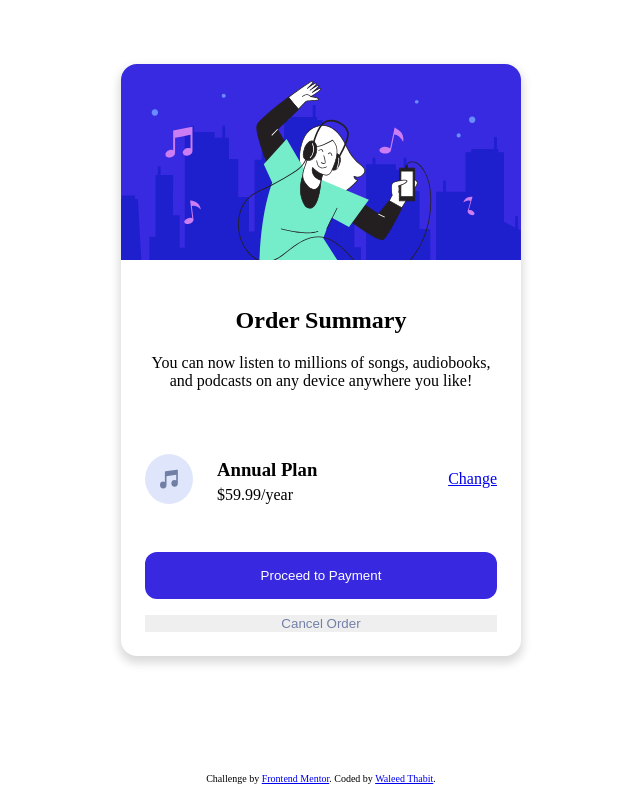
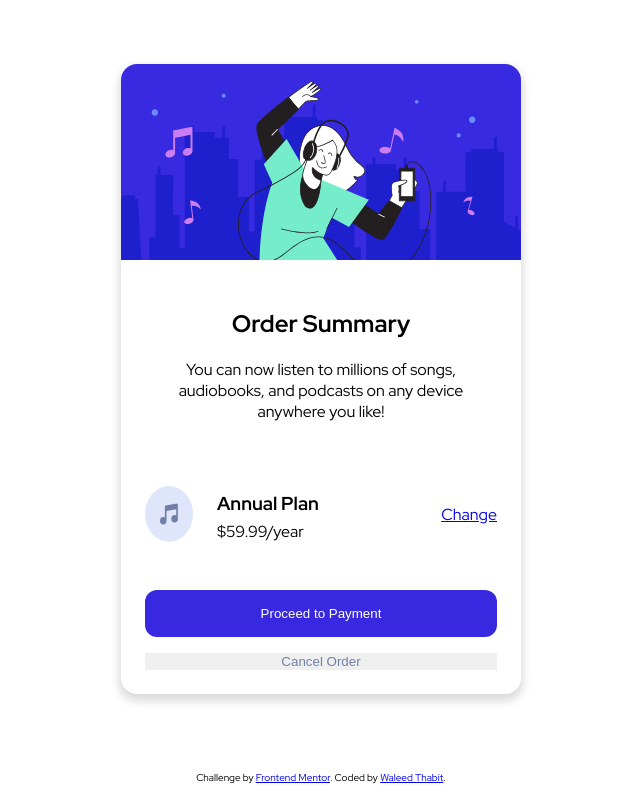
Before and after one commit to waleed-thabit/order-summary, a plain HTML site: page index.html in a window 1280 px wide. Shown: the whole page, without its empty margins (319-959 px from the left). Drawn offline with Linux system fonts and the light colour scheme.

Commit message:
feat: add the font

```diff
--- a/css/style.css
+++ b/css/style.css
@@ -13,6 +13,7 @@
 body {
   margin: 0;
   padding: 0;
+  font-family: "Red Hat Display", sans-serif;
 }
 
 main {
--- a/index.html
+++ b/index.html
@@ -9,6 +9,12 @@
       type="image/png"
       sizes="32x32"
       href="./images/favicon-32x32.png"
+    />
+    <link rel="preconnect" href="https://fonts.googleapis.com" />
+    <link rel="preconnect" href="https://fonts.gstatic.com" crossorigin />
+    <link
+      href="https://fonts.googleapis.com/css2?family=Red+Hat+Display:ital,wght@0,300..900;1,300..900&display=swap"
+      rel="stylesheet"
     />
 
     <link rel="stylesheet" href="css/style.css" />
```
